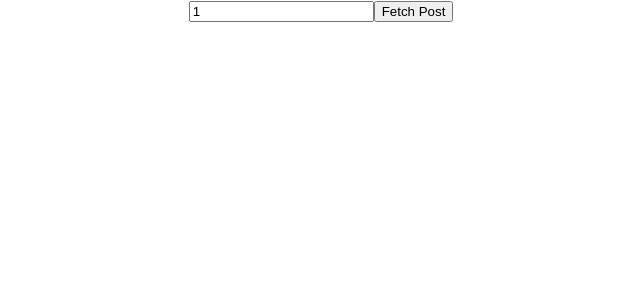
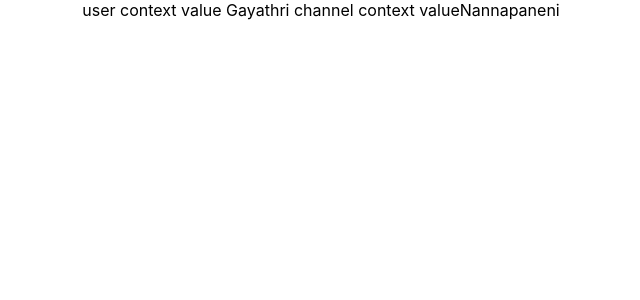
Before and after one commit to gayathri3636/reacthooks, a React (Create React App) app: page / in a window 1280 px wide. Shown: the top 300 px of the page, without its empty margins (319-959 px from the left). Built offline with nearby package versions, Linux system fonts and the light colour scheme; no server answers.

Commit message:
providing and consuming context values

```diff
--- a/src/App.js
+++ b/src/App.js
@@ -1,10 +1,11 @@
 import './App.css';
-import DataFetching3 from './components/useEffect/DataFetching3';
+import Apps from './components/useContext/App';
+import React from 'react';
 
 function App() {
   return (
     <div className="App">
-      <DataFetching3/>
+      <Apps/>
     </div>
   );
 }
--- /dev/null
+++ b/src/components/useContext/App.js
@@ -0,0 +1,17 @@
+import React from 'react'
+import ComponentC from './ComponentC';
+
+export const userContext = React.createContext();
+export const channelContext= React.createContext();
+
+export default function App() {
+    return (
+        <div>
+            <userContext.Provider value={'Gayathri'}>
+                <channelContext.Provider value={'Nannapaneni'}>
+                    <ComponentC />
+                </channelContext.Provider>
+            </userContext.Provider>
+        </div>
+    )
+}
--- /dev/null
+++ b/src/components/useContext/ComponentC.js
@@ -0,0 +1,9 @@
+import React from 'react'
+import ComponentE from './ComponentE';
+export default function ComponentC() {
+    return (
+        <div>
+            <ComponentE />
+        </div>
+    )
+}
--- /dev/null
+++ b/src/components/useContext/ComponentE.js
@@ -0,0 +1,9 @@
+import React from 'react'
+import ComponentF from './ComponentF'
+export default function ComponentE() {
+    return (
+        <div>
+            <ComponentF />
+        </div>
+    )
+}
--- /dev/null
+++ b/src/components/useContext/ComponentF.js
@@ -0,0 +1,23 @@
+import React from 'react'
+import {userContext, channelContext} from './App';
+
+export default function ComponentF() {
+    return (
+        <div>
+            <userContext.Consumer>
+                {user => {
+                    return (
+                        <channelContext.Consumer>
+                            {
+                                channel => {
+                                    return <div>user context value {user} channel context value{channel}</div>
+                                }
+                            }
+                        </channelContext.Consumer>
+                    )
+                }}
+            </userContext.Consumer>
+
+        </div>
+    )
+}
```
Also changed, not shown: 1 other file (tests, documents, lock files or other folders).
